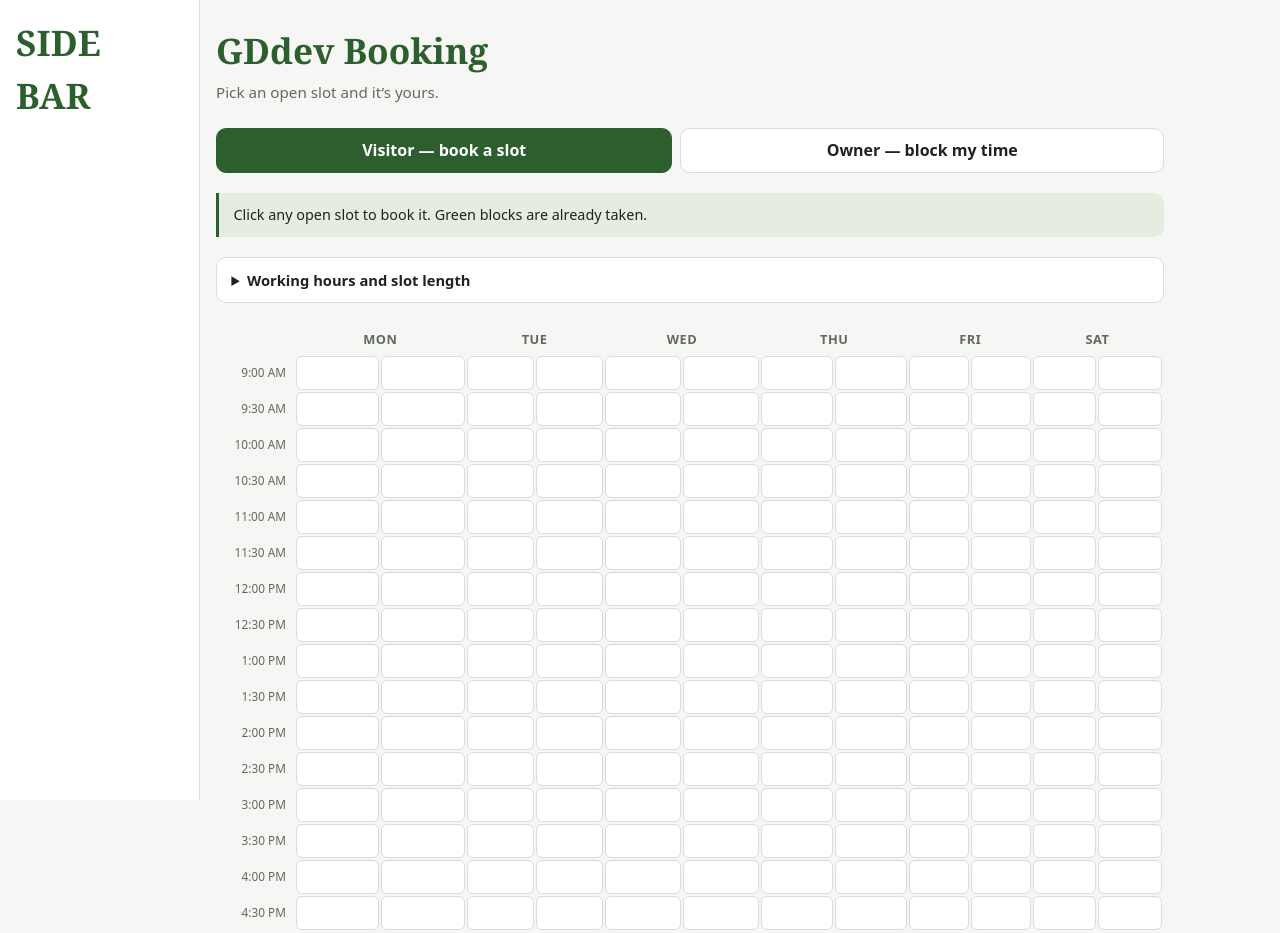
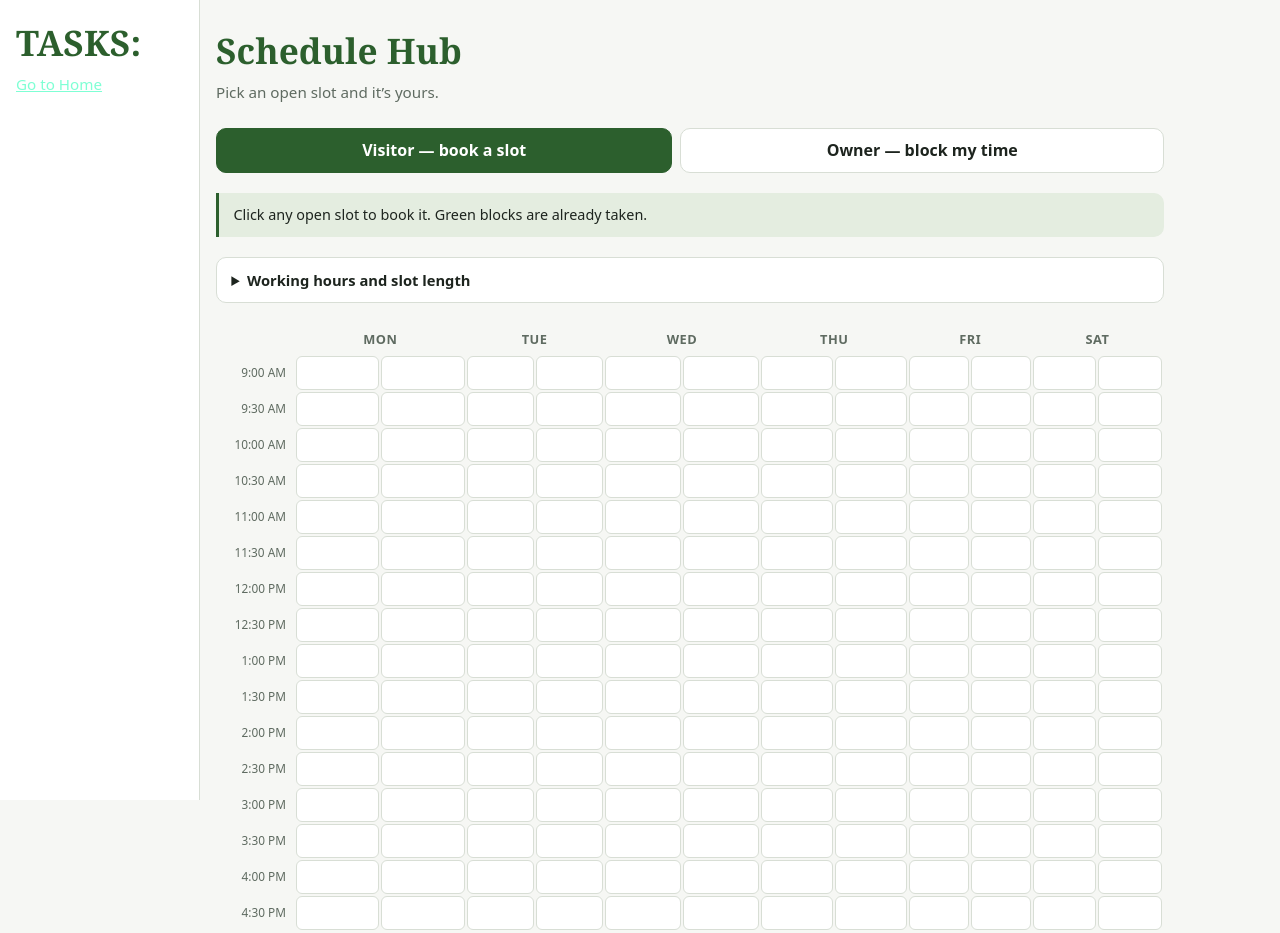
Before and after one commit to GDWillDev/my-website, a plain HTML site: page v1GDdevWebsite/v1Schedule.html in a window 1280 px wide. Shown: the top 933 px of the page. Drawn offline with Linux system fonts and the light colour scheme.

Commit message:
Fixed link bug with the website. Changed header.

```diff
--- a/v1GDdevWebsite/v1Schedule.html
+++ b/v1GDdevWebsite/v1Schedule.html
@@ -387,13 +387,18 @@
   <div class="wrap">
 
     <div class="SideBar">
-      <h1>SIDE BAR</h1>
+      <h1>TASKS:</h1>
+      <div class="sub">
+        <a href="index.html" style ="color: aquamarine;">
+            Go to Home
+        </a>
+      </div>
       <div class="tsk" id="tsk">
       </div>
     </div>
 
     <header>
-      <h1>GDdev Booking</h1>
+      <h1>Schedule Hub</h1>
       <p class="sub">Pick an open slot and it’s yours.</p>
     </header>
 
```
Also changed, not shown: (Working) SVbooking-site.html (+45 -4 lines), v1GDdevWebsite/password.html (+7 -7 lines).
